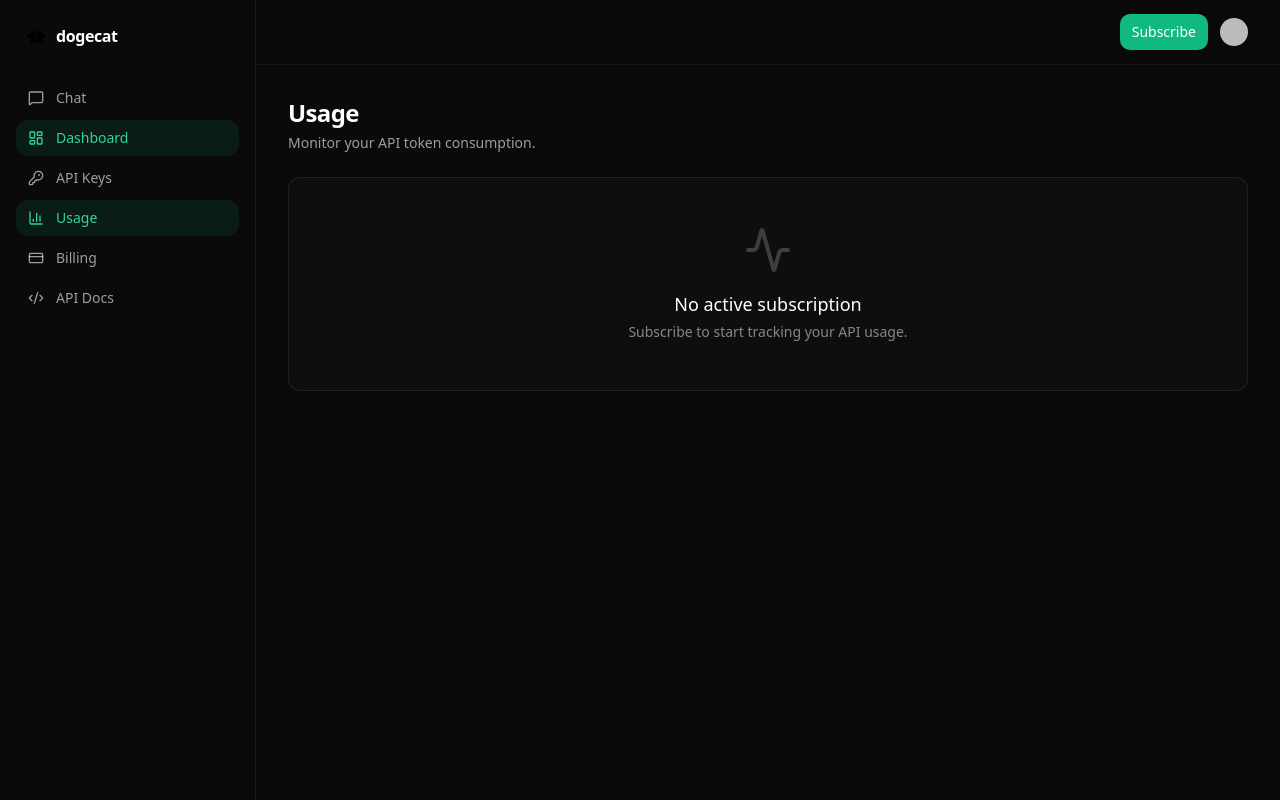
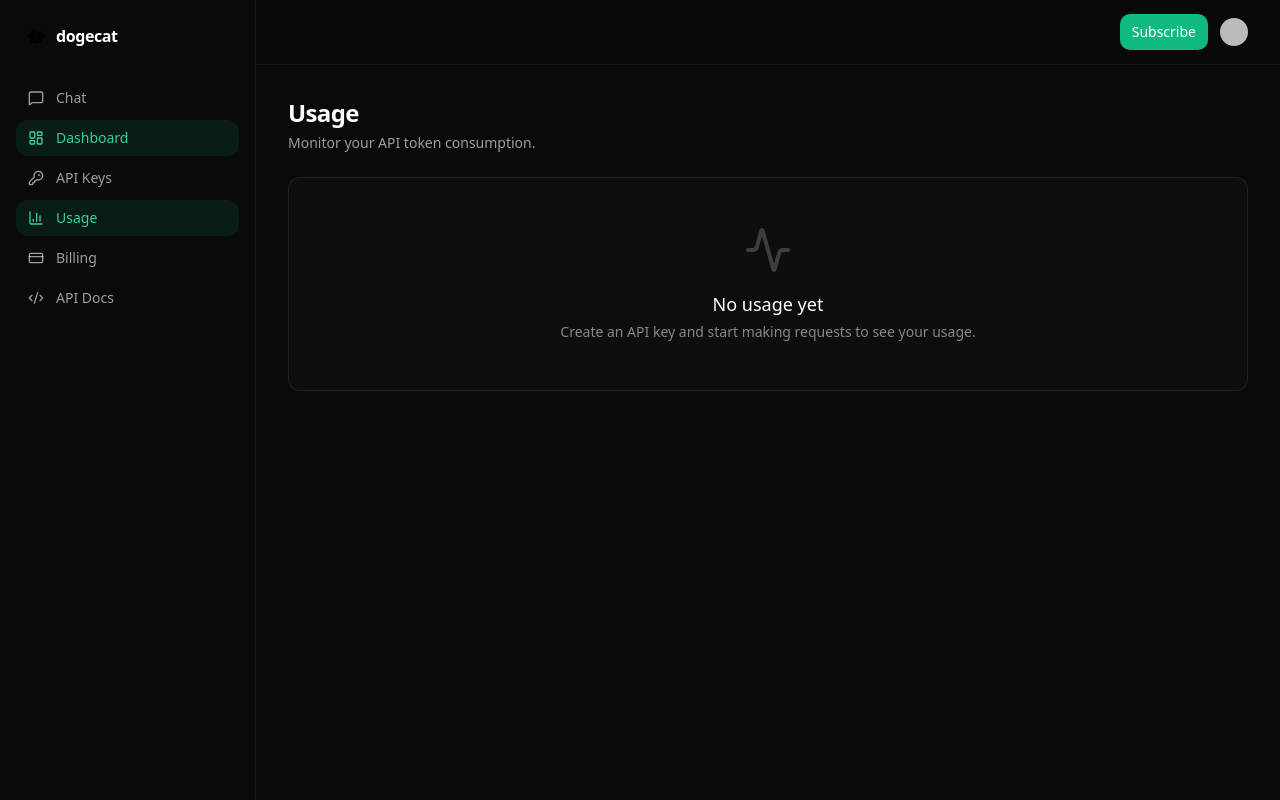
Before and after one commit to jscianna/gonkacloud, a Next.js app: page /dashboard/usage in a window 1280 px wide. Built offline with nearby package versions, Linux system fonts and the light colour scheme; no server answers; the database is empty; sample sign-in values are in the browser's storage; some icons are missing.

Commit message:
Fix usage page to show free tier token tracking

```diff
--- a/app/(dashboard)/dashboard/usage/page.tsx
+++ b/app/(dashboard)/dashboard/usage/page.tsx
@@ -1,4 +1,4 @@
-import { eq, and } from "drizzle-orm";
+import { eq, and, sql } from "drizzle-orm";
 import { Activity, Sparkles, TrendingUp } from "lucide-react";
 
 import { Card, CardContent, CardDescription, CardHeader, CardTitle } from "@/components/ui/card";
@@ -37,7 +37,7 @@ export default async function UsagePage() {
       subscription = await db.query.apiSubscriptions.findFirst({
         where: and(
           eq(apiSubscriptions.userId, user.dbUser.id),
-          eq(apiSubscriptions.status, "active")
+          sql`${apiSubscriptions.status} IN ('active', 'free')`
         ),
       });
 
@@ -109,9 +109,13 @@ export default async function UsagePage() {
           {/* Progress Bar */}
           <Card className="border-white/[0.08] bg-white/[0.02]">
             <CardHeader>
-              <CardTitle className="text-white">Current Period</CardTitle>
+              <CardTitle className="text-white">
+                {subscription.status === "free" ? "Free Tier" : "Current Period"}
+              </CardTitle>
               <CardDescription className="text-white/50">
-                Resets on {formatDate(subscription.currentPeriodEnd)}
+                {subscription.status === "free"
+                  ? "One-time 1M tokens • Upgrade for 100M/month"
+                  : `Resets on ${formatDate(subscription.currentPeriodEnd)}`}
               </CardDescription>
             </CardHeader>
             <CardContent>
@@ -147,9 +151,9 @@ export default async function UsagePage() {
         <Card className="border-white/[0.08] bg-white/[0.02]">
           <CardContent className="flex flex-col items-center justify-center py-12 text-center">
             <Activity className="h-12 w-12 text-white/20" />
-            <p className="mt-4 text-lg font-medium text-white">No active subscription</p>
+            <p className="mt-4 text-lg font-medium text-white">No usage yet</p>
             <p className="mt-1 text-sm text-white/50">
-              Subscribe to start tracking your API usage.
+              Create an API key and start making requests to see your usage.
             </p>
           </CardContent>
         </Card>
```
